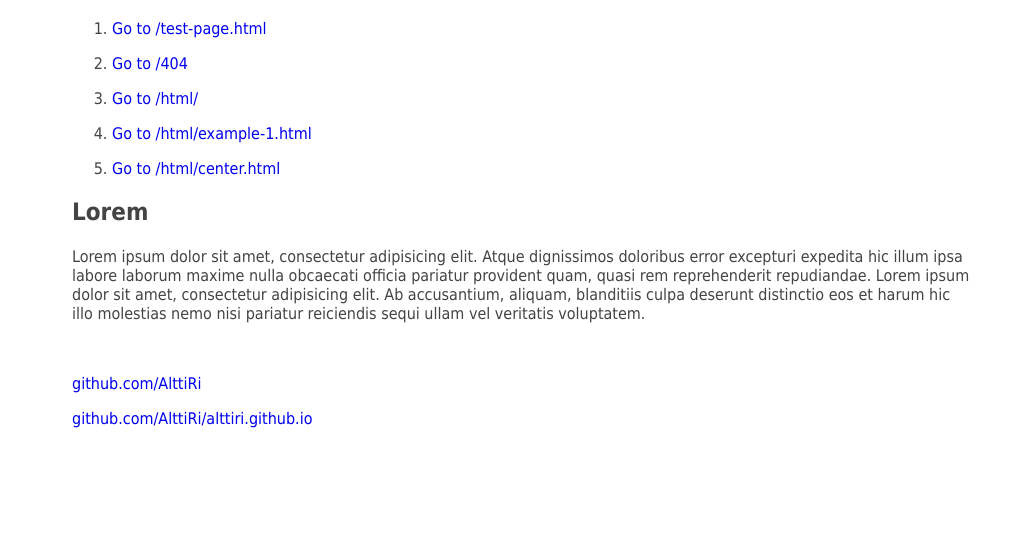
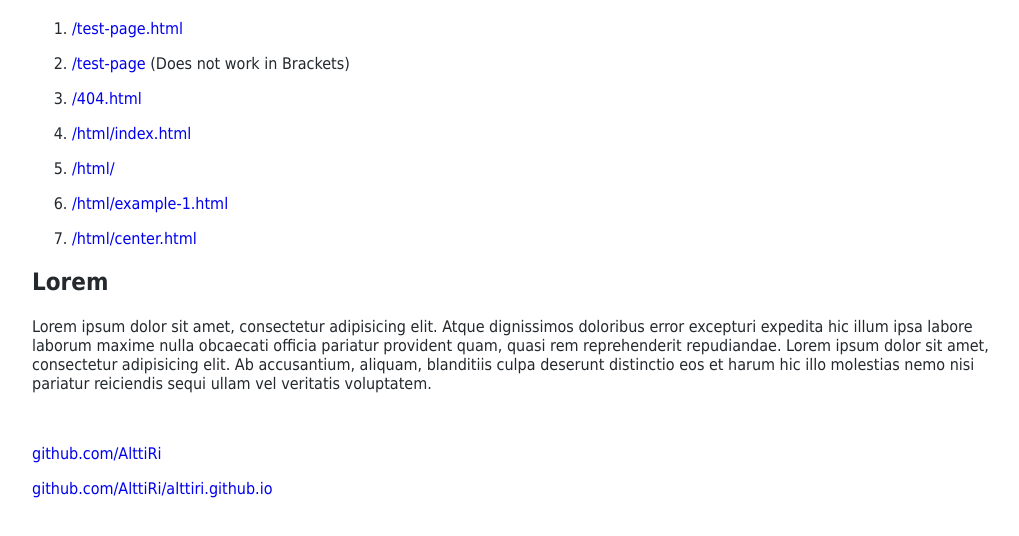
Before and after one commit to AlttiRi/alternatione.github.io, a plain HTML site: page index.html in a window 1280 px wide. Shown: the part 62-598 px from the top of the page, without its empty margins (118-1137 px from the left). Drawn offline with Linux system fonts and the light colour scheme.

Commit message:
Beautify

```diff
--- a/index.html
+++ b/index.html
@@ -1,44 +1,50 @@
 <!DOCTYPE html>
 <html>
+
 <head>
   <title>AlttiRi on GitHub</title>
   <link rel="stylesheet" href="/style.css">
   <link rel="shortcut icon" href="/favicon.ico" type="image/x-icon">
   <meta name="yandex-verification" content="b5d105bfa078023e" />
 </head>
+
 <body>
   <div class="container">
     <h1 class="center">Hi there</h1>
     <ol>
       <li>
-            <p><a href="/test-page.html">Go to /test-page.html</a></p>
+        <p><a href="/test-page.html">/test-page.html</a></p>
       </li>
       <li>
-            <p><a href="/404.html">Go to /404</a></p>
+        <p><a href="/test-page">/test-page</a> (Does not work in Brackets)</p>
       </li>
       <li>
-            <p><a href="/html">Go to /html/</a></p>
+        <p><a href="/404.html">/404.html</a></p>
       </li>
       <li>
-            <p><a href="/html/example-1.html">Go to /html/example-1.html</a></p>
+        <p><a href="/html/index.html">/html/index.html</a></p>
       </li>
       <li>
-            <p><a href="/html/center.html">Go to /html/center.html</a></p>
+        <p><a href="/html/">/html/</a></p>
+      </li>
+      <li>
+        <p><a href="/html/example-1.html">/html/example-1.html</a></p>
+      </li>
+      <li>
+        <p><a href="/html/center.html">/html/center.html</a></p>
       </li>
     </ol>
 
     <h2>Lorem</h2>
-    <p>Lorem ipsum dolor sit amet, consectetur adipisicing elit. Atque dignissimos doloribus error excepturi expedita hic
-        illum ipsa labore laborum maxime nulla obcaecati officia pariatur provident quam, quasi rem reprehenderit
-        repudiandae. Lorem ipsum dolor sit amet, consectetur adipisicing elit. Ab accusantium, aliquam, blanditiis culpa
-        deserunt distinctio eos et harum hic illo molestias nemo nisi pariatur reiciendis sequi ullam vel veritatis
-        voluptatem.</p>
+    <p>Lorem ipsum dolor sit amet, consectetur adipisicing elit. Atque dignissimos doloribus error excepturi expedita hic illum ipsa labore laborum maxime nulla obcaecati officia pariatur provident quam, quasi rem reprehenderit repudiandae. Lorem ipsum dolor sit amet, consectetur adipisicing elit. Ab accusantium, aliquam, blanditiis culpa deserunt distinctio eos et harum hic illo molestias nemo nisi pariatur reiciendis sequi ullam vel veritatis voluptatem.
+    </p>
 
     <br>
-    <p><a href="https://github.com/AlttiRi" target="_blank" >github.com/AlttiRi</a></p>
-    <p><a href="https://github.com/AlttiRi/alttiri.github.io" target="_blank" >github.com/AlttiRi/alttiri.github.io</a></p>
+    <p><a href="https://github.com/AlttiRi" target="_blank">github.com/AlttiRi</a></p>
+    <p><a href="https://github.com/AlttiRi/alttiri.github.io" target="_blank">github.com/AlttiRi/alttiri.github.io</a></p>
 
     <script src="/script.js"></script>
   </div>
 </body>
+
 </html>
--- a/style.css
+++ b/style.css
@@ -17,7 +17,7 @@
 }
 
 .container {
-    max-width: 900px;
+  max-width: 980px;
   margin: 0 auto;
 }
 
@@ -30,7 +30,6 @@
   padding: 0;
   box-sizing: border-box;
   /*border: 1px dotted;*/
-
   -webkit-margin-before: 0;
   -webkit-margin-after: 0;
 }
@@ -40,11 +39,12 @@
 body {
   margin: 8px;
 
-  color: #444;
+  color: #24292e;
   font-family: Tahoma, Geneva, Verdana, sans-serif;
 }
 
 h1 {
+  color: #444;
   margin-top: 0.67em;
   margin-bottom: 0.67em;
 }
```
Also changed, not shown: 404.html (+3 -2 lines), html/center.html (+8 -6 lines), html/example-1.html (+3 -0 lines), html/index.html (+5 -4 lines), test-page.html (+3 -0 lines), script.js (line endings or trailing spaces). Lines whose indentation alone changed are shown as unchanged.
